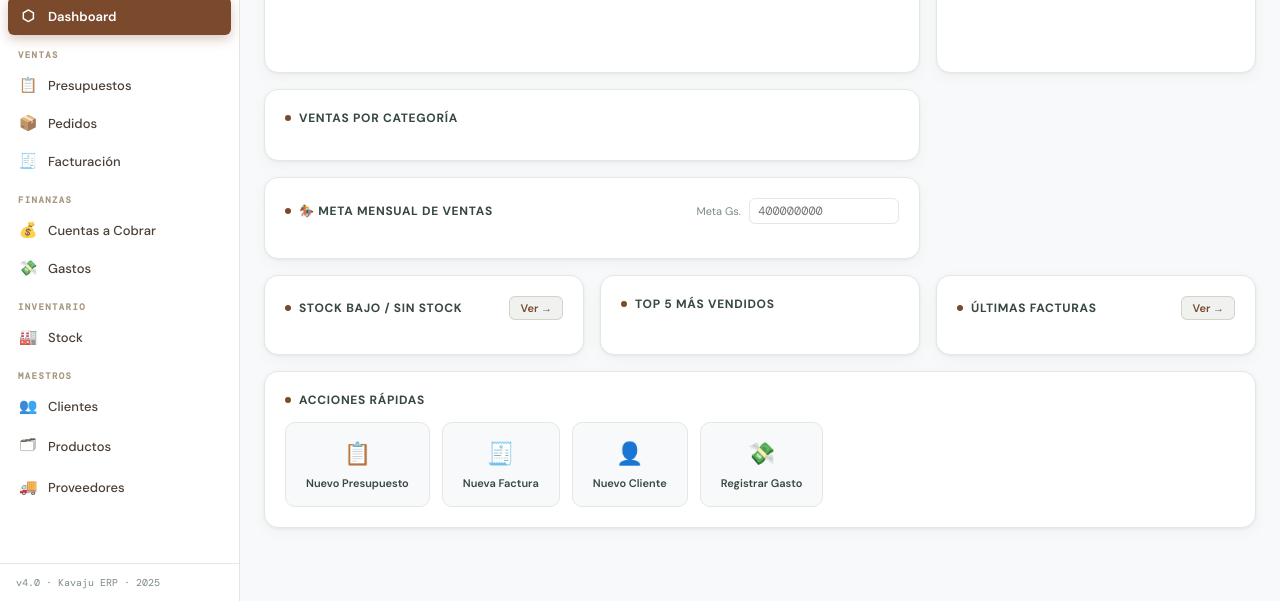
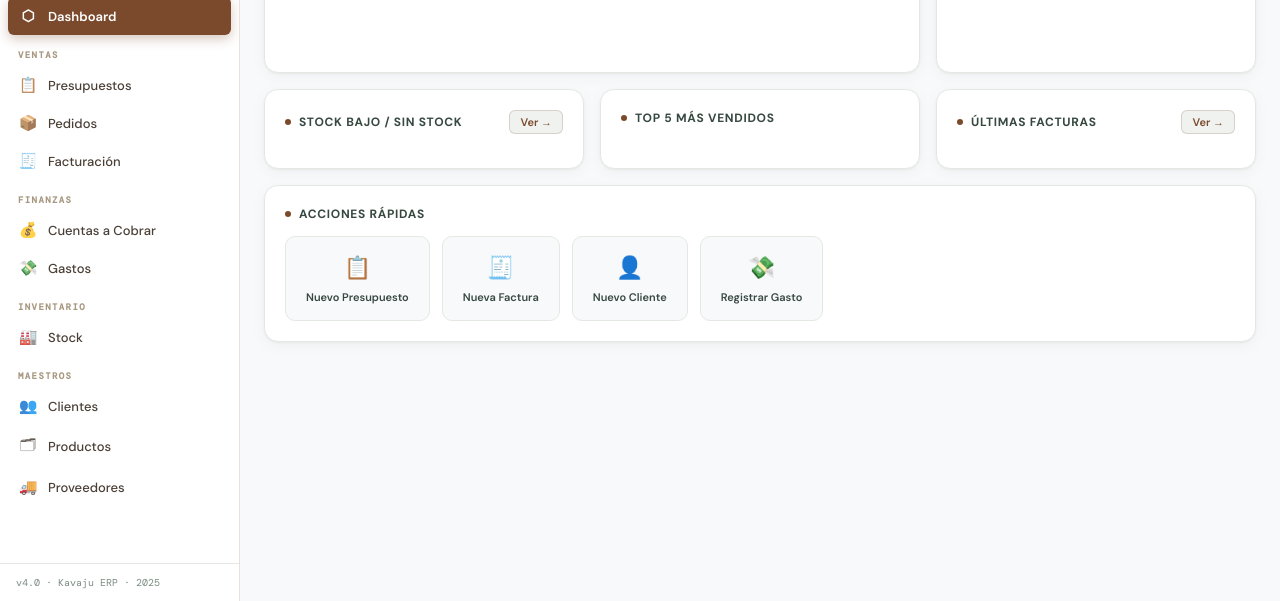
Before and after one commit to martinlopezbrizuela/sistema, a website: page public/sistema.html in a window 1280 px wide. Shown: the part 199-800 px from the top of the page. Drawn offline with nearby package versions, Linux system fonts and the light colour scheme.

Commit message:
Update sistema.html

```diff
--- a/public/sistema.html
+++ b/public/sistema.html
@@ -66,29 +66,10 @@
             <div class="pie-wrap" id="dash-pie"></div>
           </div>
         </div>
-              <div class="dash-grid">
-          <div class="card span2">
-            <div class="sec-hdr">
-              <div class="sec-title"><span class="dot"></span>Ventas por Categoría</div>
-            </div>
-            <div id="dash-pie-cat"></div>
-          </div>
-          <div class="card span2">
-            <div class="sec-hdr">
-              <div class="sec-title"><span class="dot"></span>🏇 Meta Mensual de Ventas</div>
-              <div style="display:flex;align-items:center;gap:8px">
-                <span style="font-size:11px;color:var(--text3)">Meta Gs.</span>
-                <input type="number" id="meta-input" style="width:150px;padding:4px 8px;border:1px solid var(--border);border-radius:6px;font-family:var(--fm);font-size:12px;background:var(--card);color:var(--text)" placeholder="400000000" oninput="saveMeta()"/>
-              </div>
-            </div>
-            <div id="dash-meta"></div>
-          </div>
-        </div>
-         </div>
         <div class="dash-grid">
           <div class="card">
             <div class="sec-hdr">
- <div class="sec-title"><span class="dot"></span>Stock Bajo / Sin Stock</div>
+              <div class="sec-title"><span class="dot"></span>Stock Bajo / Sin Stock</div>
               <button class="btn-t br" onclick="goPanel('stock')" style="padding:4px 10px;font-size:11px">Ver →</button>
             </div>
             <div id="dash-stock-bajo"></div>
```
